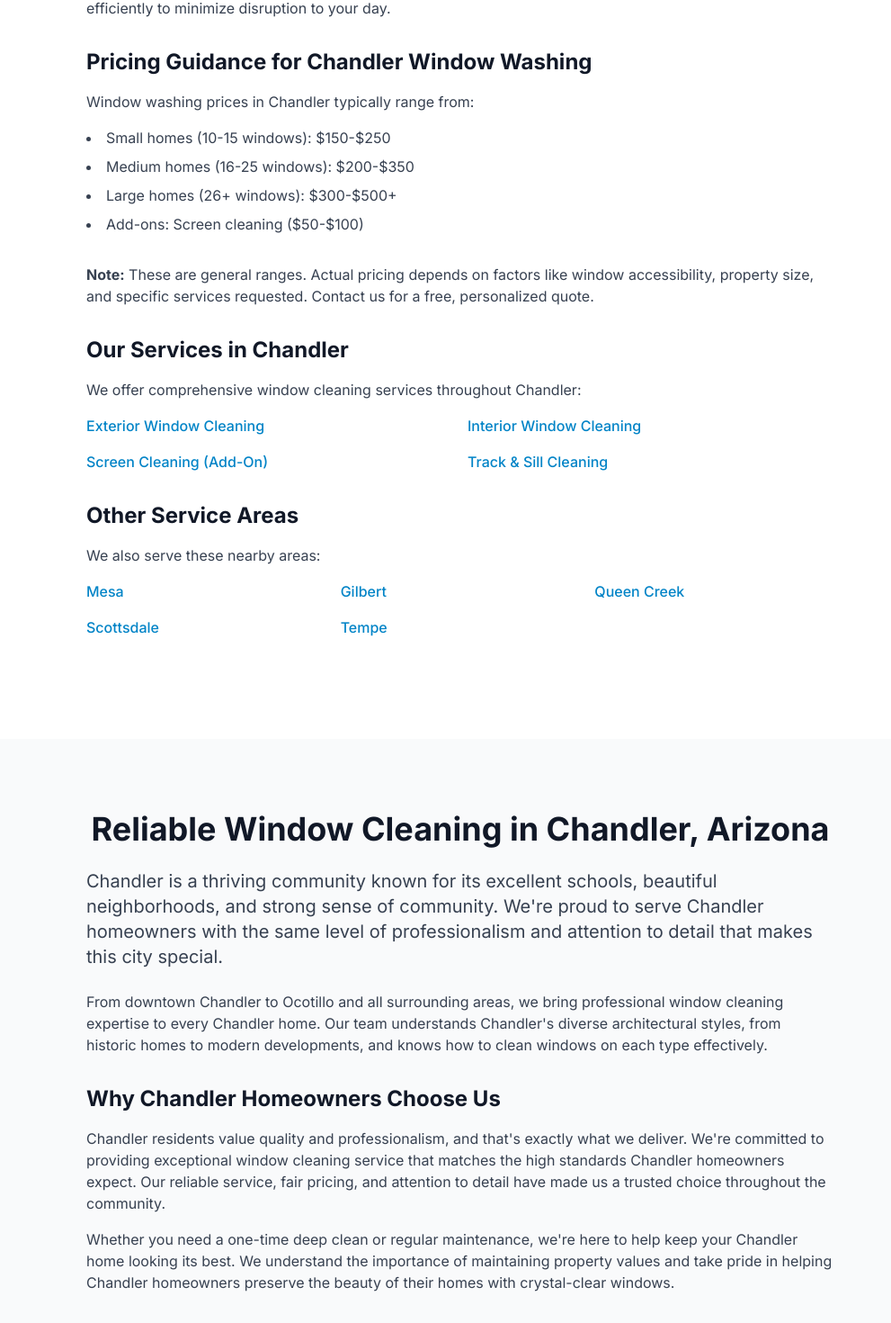
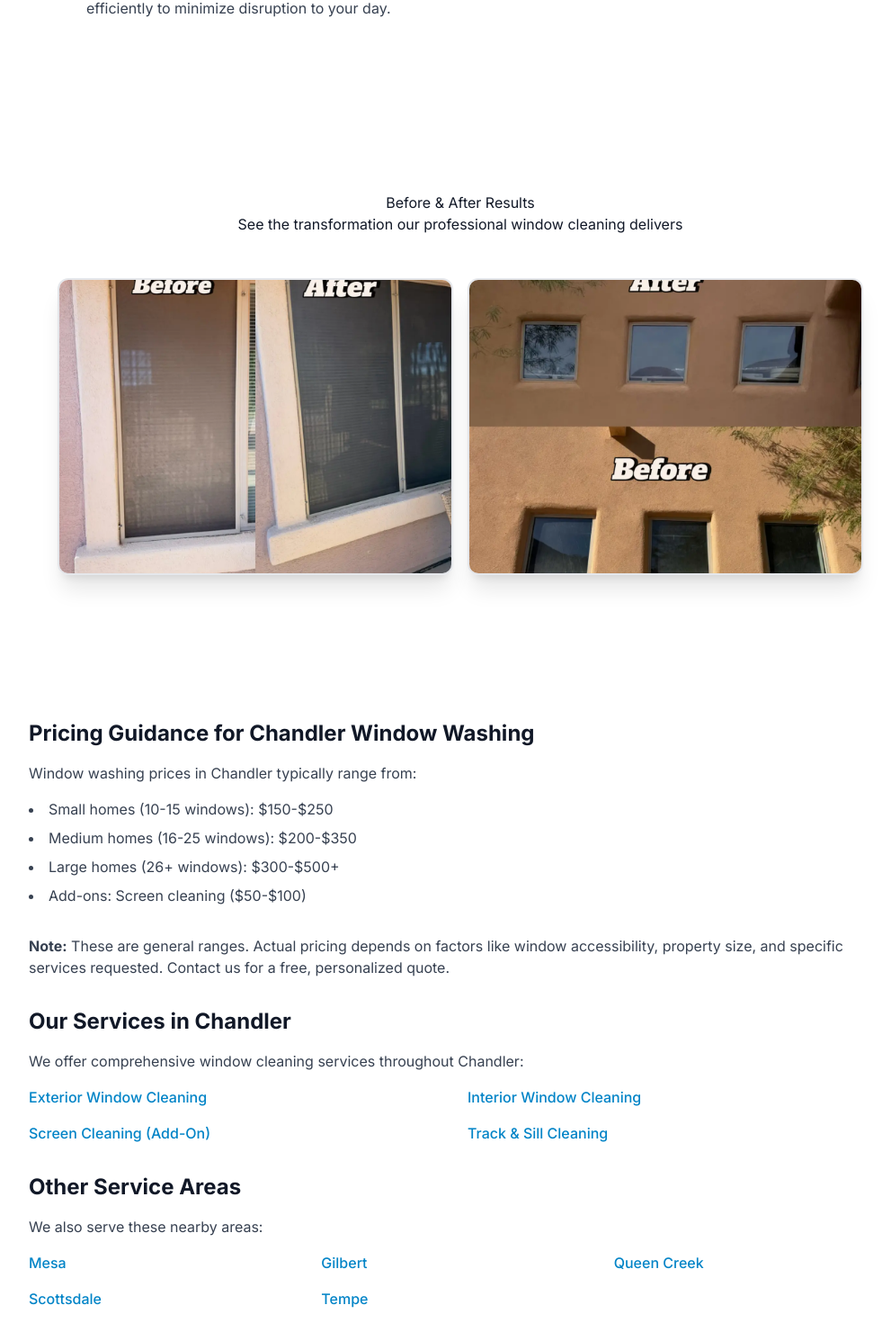
Before and after one commit to Masonba11/arizonawindowwashingpros, a Next.js app: page /locations/chandler-window-washing in a window 1280 px wide. Shown: the part 1239-2709 px from the top of the page at 90% size, without its empty margins (128-1119 px from the left). Built offline with nearby package versions, Linux system fonts and the light colour scheme.

Commit message:
Move Before & After section to appear after 'Why Choose Us' on all location pages

```diff
--- a/app/locations/chandler-window-washing/page.tsx
+++ b/app/locations/chandler-window-washing/page.tsx
@@ -5,6 +5,7 @@ import FAQSection from '@/components/FAQSection'
 import ReviewsSection from '@/components/ReviewsSection'
 import HeroVideo from '@/components/HeroVideo'
 import PricingImages from '@/components/PricingImages'
+import BeforeAfterSection from '@/components/BeforeAfterSection'
 import { reviews } from '@/lib/reviews'
 import { generateMetadata, generateBreadcrumbSchema } from '@/lib/seo'
 
@@ -87,7 +88,17 @@ export default function ChandlerWindowWashingPage() {
             <p className="text-gray-700 mb-8">
               We use professional-grade equipment and eco-friendly cleaning solutions to ensure your Chandler home&apos;s windows are spotless and streak-free. Our local team understands Chandler neighborhoods and works efficiently to minimize disruption to your day.
             </p>
+          </div>
+        </div>
+      </section>
 
+      {/* Before & After Section */}
+      <BeforeAfterSection city="Chandler" />
+
+      {/* Pricing Section */}
+      <section className="section-padding bg-white">
+        <div className="container-custom max-w-5xl">
+          <div className="content-section">
             <h2 className="text-2xl font-bold mb-4">Pricing Guidance for Chandler Window Washing</h2>
             <p className="text-gray-700 mb-4">
               Window washing prices in Chandler typically range from:
--- a/app/locations/gilbert-window-washing/page.tsx
+++ b/app/locations/gilbert-window-washing/page.tsx
@@ -5,6 +5,7 @@ import FAQSection from '@/components/FAQSection'
 import ReviewsSection from '@/components/ReviewsSection'
 import HeroVideo from '@/components/HeroVideo'
 import PricingImages from '@/components/PricingImages'
+import BeforeAfterSection from '@/components/BeforeAfterSection'
 import { reviews } from '@/lib/reviews'
 import { generateMetadata, generateBreadcrumbSchema } from '@/lib/seo'
 
@@ -87,7 +88,17 @@ export default function GilbertWindowWashingPage() {
             <p className="text-gray-700 mb-8">
               We use professional-grade equipment and eco-friendly cleaning solutions to ensure your Gilbert home&apos;s windows are spotless and streak-free. Our local team understands Gilbert neighborhoods and works efficiently to minimize disruption to your day.
             </p>
+          </div>
+        </div>
+      </section>
 
+      {/* Before & After Section */}
+      <BeforeAfterSection city="Gilbert" />
+
+      {/* Pricing Section */}
+      <section className="section-padding bg-white">
+        <div className="container-custom max-w-5xl">
+          <div className="content-section">
             <h2 className="text-2xl font-bold mb-4">Pricing Guidance for Gilbert Window Washing</h2>
             <p className="text-gray-700 mb-4">
               Window washing prices in Gilbert typically range from:
--- a/app/locations/mesa-window-washing/page.tsx
+++ b/app/locations/mesa-window-washing/page.tsx
@@ -66,9 +66,6 @@ export default function MesaWindowWashingPage() {
         </div>
       </HeroVideo>
 
-      {/* Before & After Section */}
-      <BeforeAfterSection city="Mesa" />
-
       {/* Gallery Section */}
       <GallerySection city="Mesa" />
 
@@ -118,6 +115,9 @@ export default function MesaWindowWashingPage() {
               </p>
             </div>
           </div>
+
+          {/* Before & After Section */}
+          <BeforeAfterSection city="Mesa" />
 
           {/* Pricing Guidance */}
           <div className="content-section bg-gradient-to-br from-primary-50 to-white border-2 border-primary-100">
--- a/app/locations/scottsdale-window-washing/page.tsx
+++ b/app/locations/scottsdale-window-washing/page.tsx
@@ -5,6 +5,7 @@ import FAQSection from '@/components/FAQSection'
 import ReviewsSection from '@/components/ReviewsSection'
 import HeroVideo from '@/components/HeroVideo'
 import PricingImages from '@/components/PricingImages'
+import BeforeAfterSection from '@/components/BeforeAfterSection'
 import { reviews } from '@/lib/reviews'
 import { generateMetadata, generateBreadcrumbSchema } from '@/lib/seo'
 
@@ -108,6 +109,9 @@ export default function ScottsdaleWindowWashingPage() {
               </p>
             </div>
           </div>
+
+          {/* Before & After Section */}
+          <BeforeAfterSection city="Scottsdale" />
 
           {/* Pricing Guidance */}
           <div className="content-section bg-gradient-to-br from-primary-50 to-white border-2 border-primary-100">
--- a/app/locations/tempe-window-washing/page.tsx
+++ b/app/locations/tempe-window-washing/page.tsx
@@ -5,6 +5,7 @@ import FAQSection from '@/components/FAQSection'
 import ReviewsSection from '@/components/ReviewsSection'
 import HeroVideo from '@/components/HeroVideo'
 import PricingImages from '@/components/PricingImages'
+import BeforeAfterSection from '@/components/BeforeAfterSection'
 import { reviews } from '@/lib/reviews'
 import { generateMetadata, generateBreadcrumbSchema } from '@/lib/seo'
 
@@ -108,6 +109,9 @@ export default function TempeWindowWashingPage() {
               </p>
             </div>
           </div>
+
+          {/* Before & After Section */}
+          <BeforeAfterSection city="Tempe" />
 
           {/* Pricing Guidance */}
           <div className="content-section bg-gradient-to-br from-primary-50 to-white border-2 border-primary-100">
```
